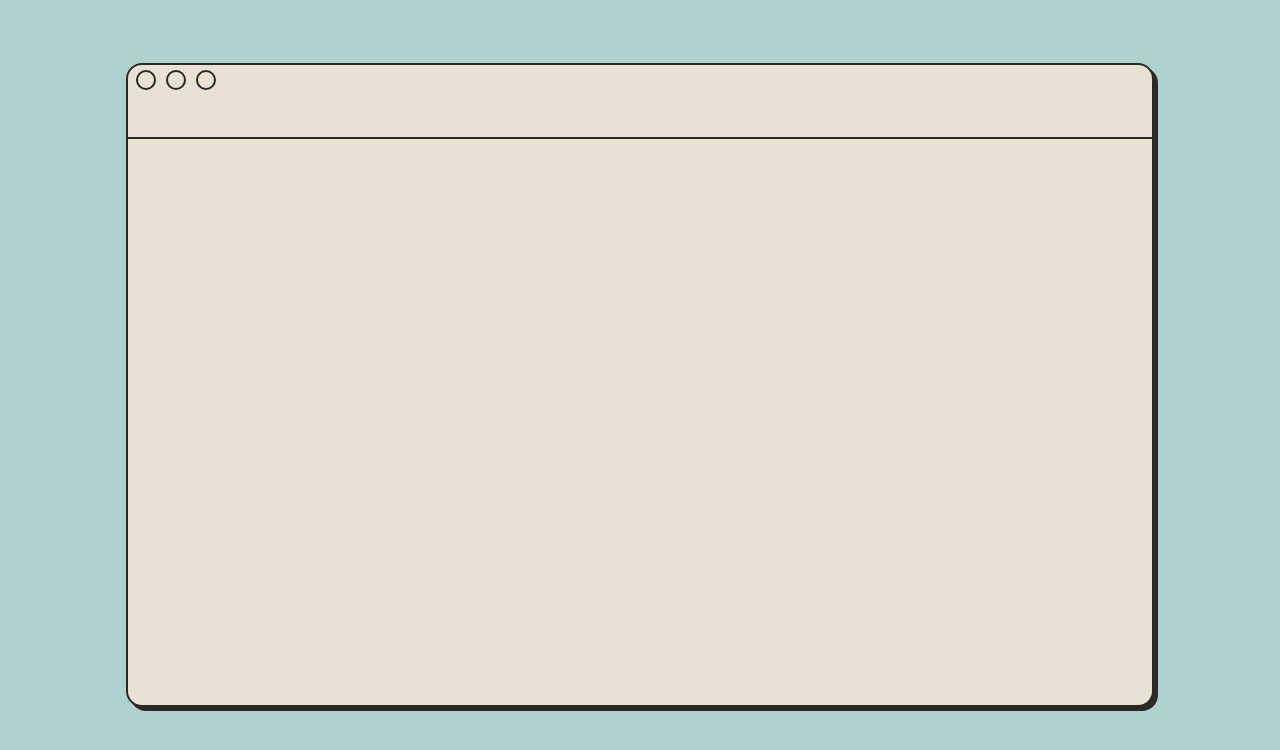
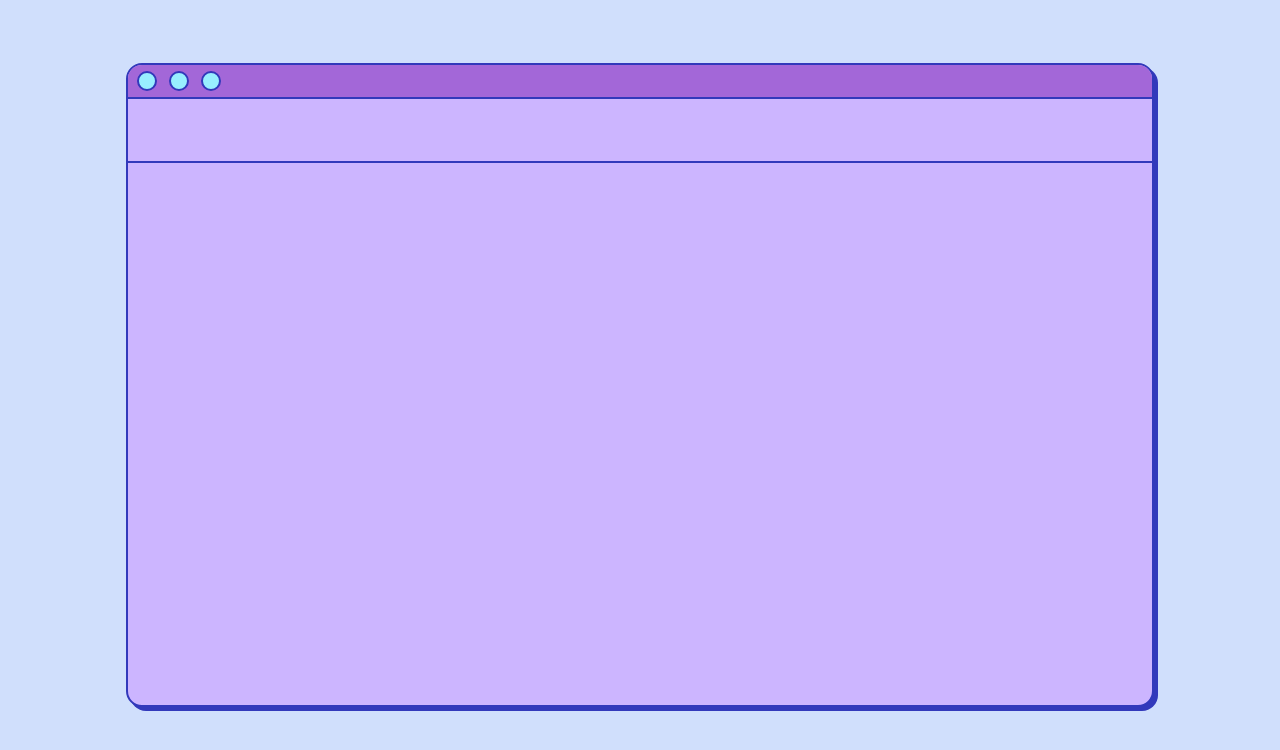
Before and after one commit to saturnoluis/saturnoluis.github.io, a React (Create React App) app in the folder application/: page / in a window 1280 px wide. Shown: the top 750 px of the page. Built offline with nearby package versions, Linux system fonts and the light colour scheme.

Commit message:
Add a e s t e t i c colors

```diff
--- a/application/src/App.css
+++ b/application/src/App.css
@@ -1,6 +1,6 @@
 .App {
   align-items: center;
-  background-color: var(--background-color);
+  background-color: var(--bg-color-main);
   display: flex;
   font-size: 10px;
   height: 100vh;
@@ -8,10 +8,13 @@
   text-align: center;
   width: 100vw;
 
-  --background-color: #b0d2cf;
-  --border-color: #2b2825;
   --border-size: 2px;
-  --window-color: #e8e2d4;
+
+  --bg-color-main: #D0DFFC;
+  --bg-color-title: #A367D8;
+  --bg-color-buttons: #98EFFF;
+  --border-color: #3239BB;
+  --window-color: #CCB5FF;
 }
 
 .Window {
@@ -49,16 +52,18 @@
 
 .Window__header {
   border-bottom: var(--border-size) solid var(--border-color);
-  height: 72px;
+  height: 96px;
 }
 
 .Window__title {
-  --window-title-height: 30px;
+  --window-title-height: 32px;
 
   height: var(--window-title-height);
   display: flex;
   flex-direction: row;
   align-items: flex-start;
+  border-bottom: 2px solid var(--border-color);
+  background-color: var(--bg-color-title);
 }
 
 .Window__controls {
@@ -69,7 +74,6 @@
 
 .Window__button {
   align-items: center;
-  background: #b0d2cf;
   background: none;
   border: none;
   display: flex;
@@ -84,8 +88,7 @@
 .Window__button .Window__button--minimize,
 .Window__button .Window__button--maximize
 {
-  background-color: aqua;
-  background: none;
+  background: var(--bg-color-buttons);
   border: var(--border-size) solid var(--border-color);
   box-sizing: content-box;
   display: block;
```
